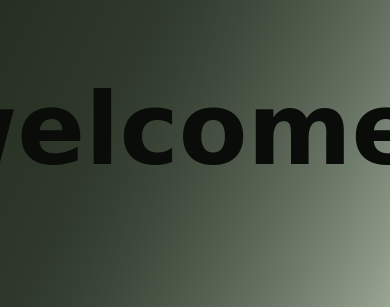
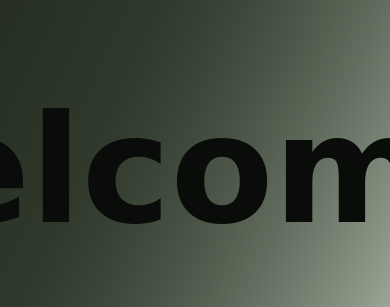
Before and after one commit to arienna-groves/arienna-groves.github.io, a plain HTML site: page index.html in a window 390 px wide. Shown: the part 334-641 px from the top of the page. Drawn offline with Linux system fonts and the light colour scheme; a web font is replaced by a local one.

Commit message:
Update landing.css

```diff
--- a/landing.css
+++ b/landing.css
@@ -34,7 +34,7 @@ body, html {
   background: var(--platinum);
 }
 
-@media only screen and (max-width: 768px) {
+@media only screen and (min-device-width: 320px) and (max-device-width: 600px) {
   body {
     padding-bottom: 114px;
   }
@@ -100,7 +100,7 @@ body, html {
   align-items: center;
 }
 
-@media only screen and (max-width: 768px) {
+@media only screen and (min-device-width: 320px) and (max-device-width: 600px) {
   .name {
   display: none;
   }
@@ -142,9 +142,9 @@ body, html {
   font-size: 150px;
 }
 
-@media only screen and (max-width: 768px) {
+@media only screen and (min-device-width: 320px) and (max-device-width: 600px) {
   #welcome {
-    font-size: 100px;
+    font-size: 85vw;
   }
 }
 /**end landing**/
@@ -224,7 +224,7 @@ body, html {
   color: var(--huntergreen);
 }
 
-@media only screen and (max-width: 768px) {
+@media only screen and (min-device-width: 320px) and (max-device-width: 600px) {
   #projects {
     padding: 0px;
     width: 100vw;
@@ -277,7 +277,7 @@ body, html {
   transform: scale(1.5, 1.5);
 }
 
-@media only screen and (max-width: 768px) {
+@media only screen and (min-device-width: 320px) and (max-device-width: 600px) {
   #contacts {
     height: auto;
   }
@@ -320,7 +320,7 @@ body, html {
   color: var(--laurelgreen);
 }
 
-@media only screen and (max-width: 768px) {
+@media only screen and (min-device-width: 320px) and (max-device-width: 600px) {
   #footer {
   font-size: 20px;
   }
```
